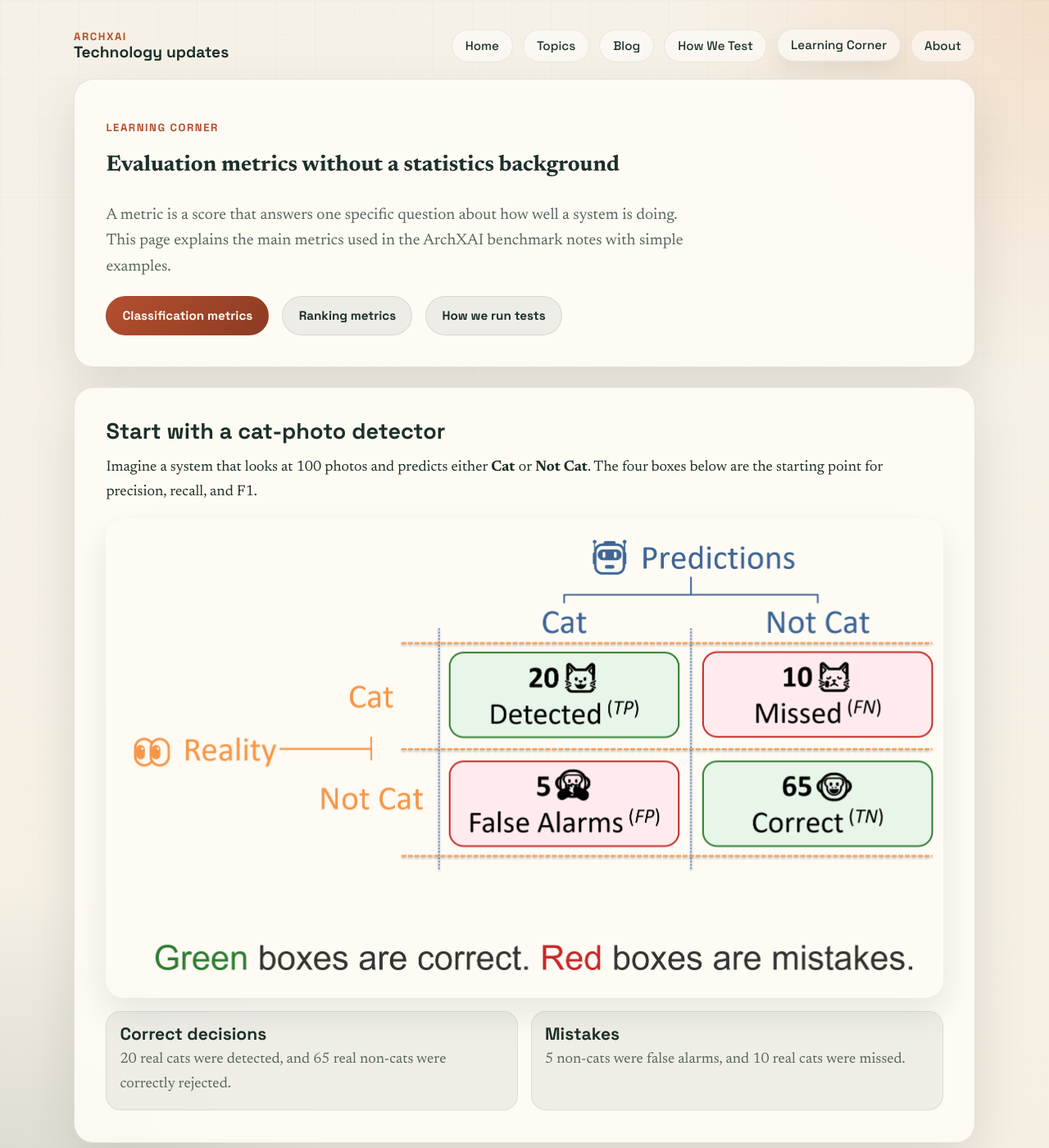
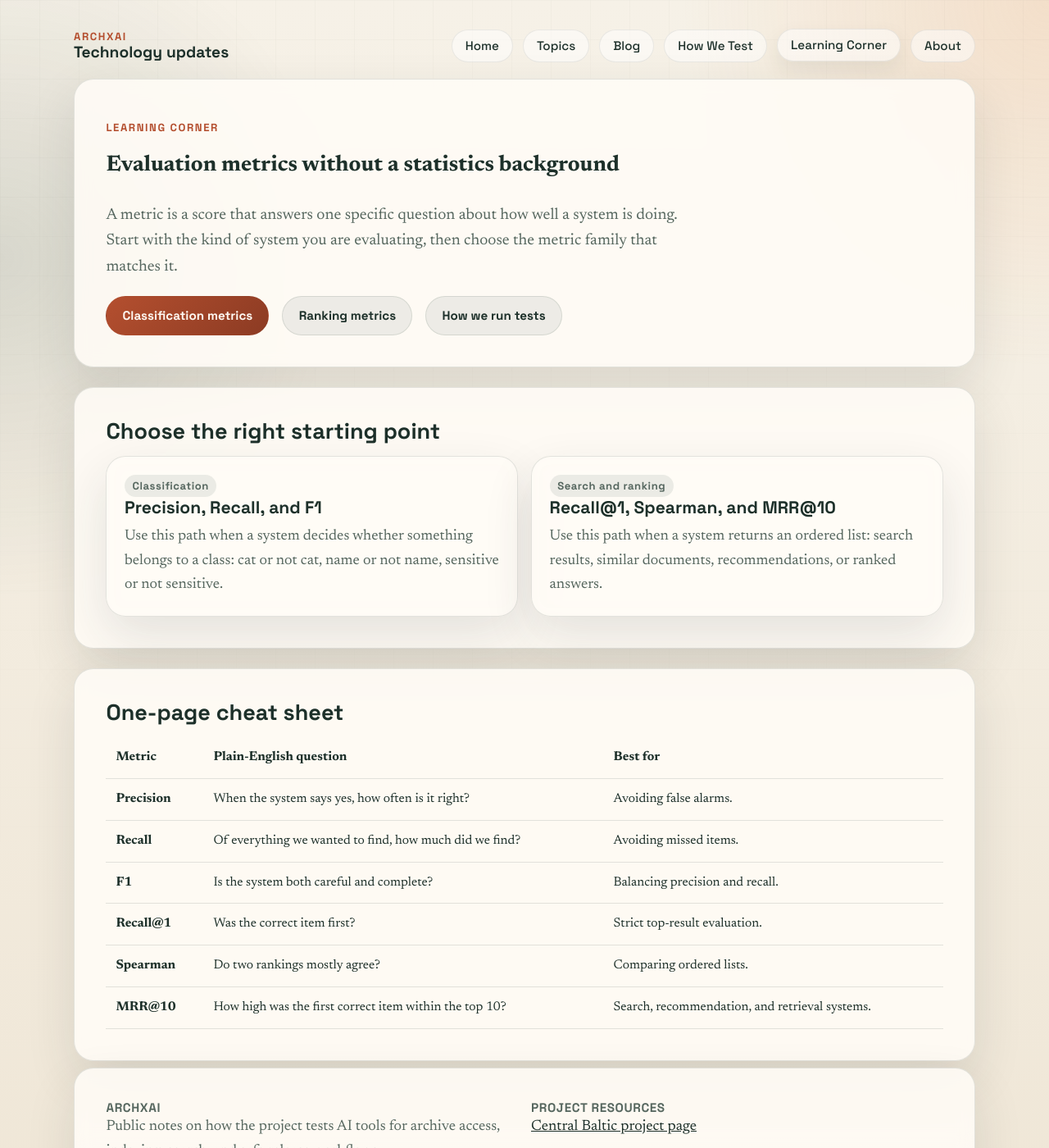
Before and after one commit to archxai/archxai.github.io, a Jekyll site: the page built from learning-corner.md, in a window 1280 px wide and 1400 px high. Shown: the whole window at 82% size. Built offline with Jekyll 4.4.1, drawn with Linux system fonts in a browser that asks for light colours; some of the changed text lies outside the part shown.

Commit message:
Split learning metrics into focused pages

```diff
--- a/learning-corner.md
+++ b/learning-corner.md
@@ -8,166 +8,32 @@ permalink: /learning-corner/
 <section class="panel">
   <p class="eyebrow">Learning corner</p>
   <h1>Evaluation metrics without a statistics background</h1>
-  <p class="lede">A metric is a score that answers one specific question about how well a system is doing. This page explains the main metrics used in the ArchXAI benchmark notes with simple examples.</p>
+  <p class="lede">A metric is a score that answers one specific question about how well a system is doing. Start with the kind of system you are evaluating, then choose the metric family that matches it.</p>
   <div class="action-row">
-    <a class="button button-primary" href="#classification">Classification metrics</a>
-    <a class="button button-secondary" href="#ranking">Ranking metrics</a>
+    <a class="button button-primary" href="{{ '/learning-corner/classification/' | relative_url }}">Classification metrics</a>
+    <a class="button button-secondary" href="{{ '/learning-corner/ranking/' | relative_url }}">Ranking metrics</a>
     <a class="button button-secondary" href="{{ '/methodology/' | relative_url }}">How we run tests</a>
   </div>
 </section>
 
-<section class="panel" id="classification">
-  <h2>Start with a cat-photo detector</h2>
-  <p>Imagine a system that looks at 100 photos and predicts either <strong>Cat</strong> or <strong>Not Cat</strong>. The four boxes below are the starting point for precision, recall, and F1.</p>
-  <figure class="metric-figure">
-    <img class="metric-image" src="{{ '/assets/images/learning/confusion-matrix-cat-detector.png' | relative_url }}" alt="Cat detector confusion matrix showing 20 detected cats, 10 missed cats, 5 false alarms, and 65 correct non-cats.">
-  </figure>
-  <div class="metric-summary">
-    <div>
-      <h3>Correct decisions</h3>
-      <p>20 real cats were detected, and 65 real non-cats were correctly rejected.</p>
-    </div>
-    <div>
-      <h3>Mistakes</h3>
-      <p>5 non-cats were false alarms, and 10 real cats were missed.</p>
-    </div>
+<section class="panel">
+  <h2>Choose the right starting point</h2>
+  <div class="track-grid">
+    <a class="track-card" href="{{ '/learning-corner/classification/' | relative_url }}">
+      <p class="chip">Classification</p>
+      <h3>Precision, Recall, and F1</h3>
+      <p>Use this path when a system decides whether something belongs to a class: cat or not cat, name or not name, sensitive or not sensitive.</p>
+    </a>
+    <a class="track-card" href="{{ '/learning-corner/ranking/' | relative_url }}">
+      <p class="chip">Search and ranking</p>
+      <h3>Recall@1, Spearman, and MRR@10</h3>
+      <p>Use this path when a system returns an ordered list: search results, similar documents, recommendations, or ranked answers.</p>
+    </a>
   </div>
 </section>
 
 <section class="panel">
-  <h2>Precision: when the system says yes, how often is it right?</h2>
-  <p>Precision looks only at the items the system selected. In the cat example, the system predicted 25 photos as cats. 20 really were cats and 5 were false alarms.</p>
-  <figure class="metric-figure">
-    <img class="metric-image" src="{{ '/assets/images/learning/precision-cat-detector.png' | relative_url }}" alt="Precision example showing 20 correct cat predictions and 5 false alarms among 25 predicted cats.">
-  </figure>
-  <div class="formula-card">
-    <code>Precision = 20 / (20 + 5) = 80%</code>
-  </div>
-  <p>High precision means: when the system makes a claim, users can usually trust it. This matters when false alarms are costly.</p>
-</section>
-
-<section class="panel">
-  <h2>Recall: of everything we wanted to find, how much did we find?</h2>
-  <p>Recall looks at all the truly relevant items. In the cat example, there were 30 real cats. The system found 20 and missed 10.</p>
-  <figure class="metric-figure">
-    <img class="metric-image" src="{{ '/assets/images/learning/recall-cat-detector.png' | relative_url }}" alt="Recall example showing 20 detected cats and 10 missed cats among 30 real cat photos.">
-  </figure>
-  <div class="formula-card">
-    <code>Recall = 20 / (20 + 10) = 66.7%</code>
-  </div>
-  <p>High recall means: the system does not miss many of the things we care about. This matters when missing an item is more harmful than reviewing an extra false alarm.</p>
-</section>
-
-<section class="panel">
-  <h2>F1: a single score that balances precision and recall</h2>
-  <p>F1 combines precision and recall into one stricter balance score. It is high only when the system is both careful and complete.</p>
-  <figure class="metric-figure">
-    <img class="metric-image" src="{{ '/assets/images/learning/f1-score-balance.png' | relative_url }}" alt="F1 score illustration balancing 80 percent precision and 66.7 percent recall to produce F1 of 72.7 percent.">
-  </figure>
-  <div class="formula-card">
-    <code>F1 = 72.7%</code>
-  </div>
-  <p>F1 is useful when both kinds of mistakes matter: false alarms waste time, but missed items are also risky.</p>
-</section>
-
-<section class="panel" id="ranking">
-  <h2>Ranked results: when position matters</h2>
-  <p>Search, recommendations, semantic retrieval, and question answering often return a ranked list. For those tasks, we care not only whether the right item appears, but how far down the list users must look.</p>
-  <table>
-    <thead>
-      <tr>
-        <th>Question</th>
-        <th>Correct result appears at...</th>
-        <th>Recall@1 credit</th>
-        <th>MRR@10 credit</th>
-      </tr>
-    </thead>
-    <tbody>
-      <tr>
-        <td>Q1</td>
-        <td>Rank 1</td>
-        <td>1</td>
-        <td>1.00</td>
-      </tr>
-      <tr>
-        <td>Q2</td>
-        <td>Rank 2</td>
-        <td>0</td>
-        <td>0.50</td>
-      </tr>
-      <tr>
-        <td>Q3</td>
-        <td>Rank 12</td>
-        <td>0</td>
-        <td>0.00</td>
-      </tr>
-      <tr>
-        <td>Q4</td>
-        <td>Rank 1</td>
-        <td>1</td>
-        <td>1.00</td>
-      </tr>
-      <tr>
-        <td>Q5</td>
-        <td>Rank 5</td>
-        <td>0</td>
-        <td>0.20</td>
-      </tr>
-    </tbody>
-  </table>
-  <div class="metric-summary">
-    <div>
-      <h3>Recall@1</h3>
-      <p>Only checks the first result. Here, 2 out of 5 top results are correct, so Recall@1 is 40%.</p>
-    </div>
-    <div>
-      <h3>MRR@10</h3>
-      <p>Gives partial credit when the first correct result appears within the top 10. Here, the average is 0.54.</p>
-    </div>
-  </div>
-</section>
-
-<section class="panel">
-  <h2>Spearman: do two rankings mostly agree?</h2>
-  <p>Spearman is used when the exact score matters less than the order. It asks whether two ranked lists place the same items in a similar order.</p>
-  <figure class="metric-figure">
-    <img class="metric-image" src="{{ '/assets/images/learning/spearman-ranking.png' | relative_url }}" alt="Spearman example comparing two movie rankings with lines connecting corresponding movies.">
-  </figure>
-  <table>
-    <thead>
-      <tr>
-        <th>Spearman value</th>
-        <th>Plain meaning</th>
-      </tr>
-    </thead>
-    <tbody>
-      <tr>
-        <td>+1</td>
-        <td>The two rankings perfectly agree.</td>
-      </tr>
-      <tr>
-        <td>Around 0</td>
-        <td>There is no clear relationship between the rankings.</td>
-      </tr>
-      <tr>
-        <td>-1</td>
-        <td>The two rankings are exactly reversed.</td>
-      </tr>
-    </tbody>
-  </table>
-</section>
-
-<section class="panel">
-  <h2>Mean Reciprocal Rank: how far down did the user have to look?</h2>
-  <p>Mean Reciprocal Rank, or MRR, gives more credit when the first correct result appears higher in the list. Rank 1 gets full credit. Rank 2 gets half credit. Rank 3 gets one-third credit.</p>
-  <figure class="metric-figure">
-    <img class="metric-image" src="{{ '/assets/images/learning/mean-reciprocal-rank.png' | relative_url }}" alt="Mean reciprocal rank chart showing that lower ranked correct answers receive less credit.">
-  </figure>
-  <p>MRR@10 uses the same idea but only checks the top 10 results. If the first correct result appears below rank 10, it receives no credit for that query.</p>
-</section>
-
-<section class="panel">
-  <h2>Quick comparison</h2>
+  <h2>One-page cheat sheet</h2>
   <table>
     <thead>
       <tr>
@@ -188,14 +54,14 @@ permalink: /learning-corner/
         <td>Avoiding missed items.</td>
       </tr>
       <tr>
+        <td><strong>F1</strong></td>
+        <td>Is the system both careful and complete?</td>
+        <td>Balancing precision and recall.</td>
+      </tr>
+      <tr>
         <td><strong>Recall@1</strong></td>
         <td>Was the correct item first?</td>
         <td>Strict top-result evaluation.</td>
-      </tr>
-      <tr>
-        <td><strong>F1</strong></td>
-        <td>Is the system both careful and complete?</td>
-        <td>Balancing precision and recall.</td>
       </tr>
       <tr>
         <td><strong>Spearman</strong></td>
```
Also changed, not shown: learning-classification.md (added, +73 -0 lines), learning-ranking.md (added, +112 -0 lines).
